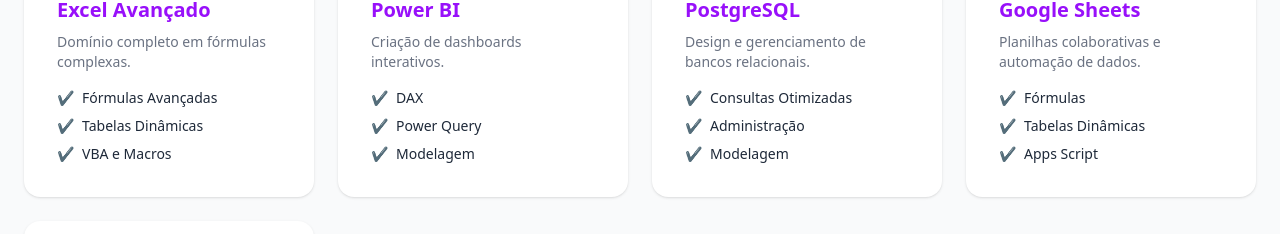
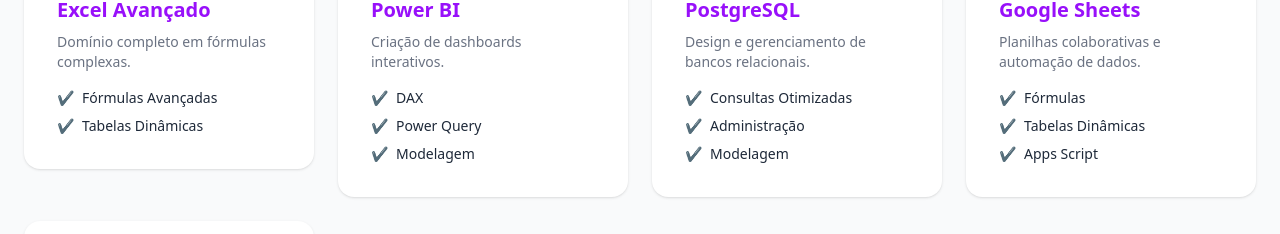
Before and after one commit to ruralZ/Portifolio, a React (Vite) app: page / in a window 1280 px wide. Shown: the part 914-1148 px from the top of the page. Built offline with nearby package versions, Linux system fonts and the light colour scheme.

Commit message:
atualização de Competências

```diff
--- a/src/data/skills.ts
+++ b/src/data/skills.ts
@@ -2,7 +2,7 @@
 
 // 2. Dados (Simulando o banco)
 export const skills: Skill[] = [
-    { title: "Excel Avançado", description: "Domínio completo em fórmulas complexas.", items: ["Fórmulas Avançadas", "Tabelas Dinâmicas", "VBA e Macros"] },
+    { title: "Excel Avançado", description: "Domínio completo em fórmulas complexas.", items: ["Fórmulas Avançadas", "Tabelas Dinâmicas"] },
     { title: "Power BI", description: "Criação de dashboards interativos.", items: ["DAX", "Power Query", "Modelagem"] },
     { title: "PostgreSQL", description: "Design e gerenciamento de bancos relacionais.", items: ["Consultas Otimizadas", "Administração", "Modelagem"] },
     { title: "Google Sheets", description: "Planilhas colaborativas e automação de dados.", items: ["Fórmulas", "Tabelas Dinâmicas", "Apps Script"] },
```
